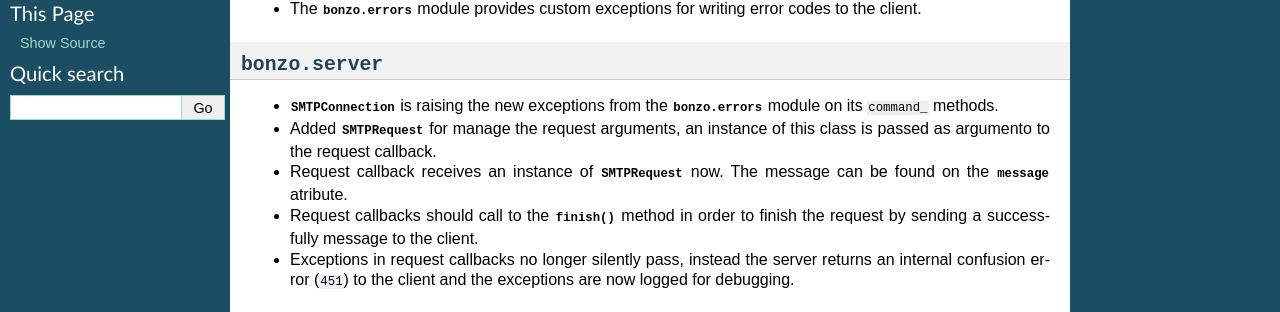
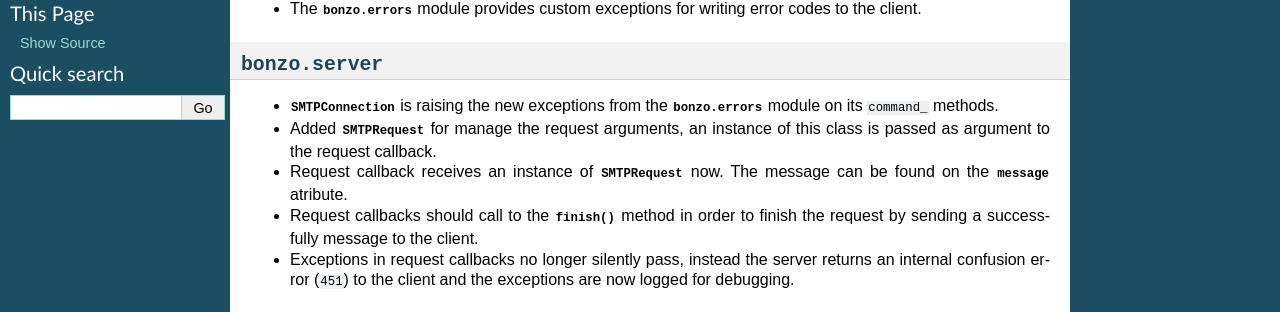
Before and after one commit to puentesarrin/bonzo, a Sphinx documentation site: the page built from docs/releases/next.rst, in a window 1280 px wide. Shown: the part 269-581 px from the top of the page. Built offline with Sphinx 7.4.7, drawn with Linux system fonts in a browser that asks for light colours.

Commit message:
Fixed reset requests and docs edits.

```diff
--- a/docs/releases/next.rst
+++ b/docs/releases/next.rst
@@ -20,12 +20,12 @@
 - :class:`~bonzo.server.SMTPConnection` is raising the new exceptions
   from the :mod:`bonzo.errors` module on its ``command_`` methods.
 - Added :class:`~bonzo.server.SMTPRequest` for manage the request arguments,
-  an instance of this class is passed as argumento to the request callback.
+  an instance of this class is passed as argument to the request callback.
 - Request callback receives an instance of :class:`~bonzo.server.SMTPRequest`
   now. The message can be found on the :attr:`~bonzo.server.SMTPRequest.message`
   atribute.
-- Request callbacks should call to the :meth:`~bonzo.SMTPRequest.finish` method
-  in order to finish the request by sending a successfully message to the
+- Request callbacks should call to the :meth:`~bonzo.server.SMTPRequest.finish`
+  method in order to finish the request by sending a successfully message to the
   client.
 - Exceptions in request callbacks no longer silently pass, instead the
   server returns an internal confusion error (``451``) to the client and the
```
Also changed, not shown: 2 other files.
